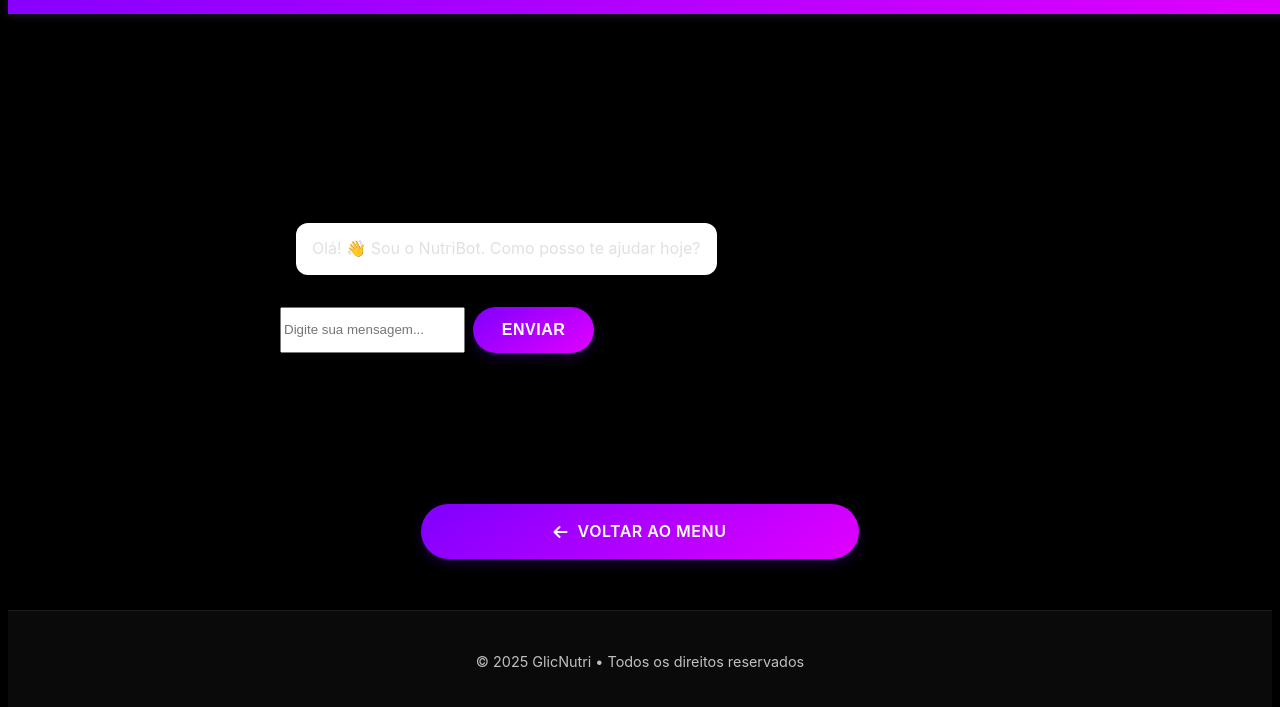
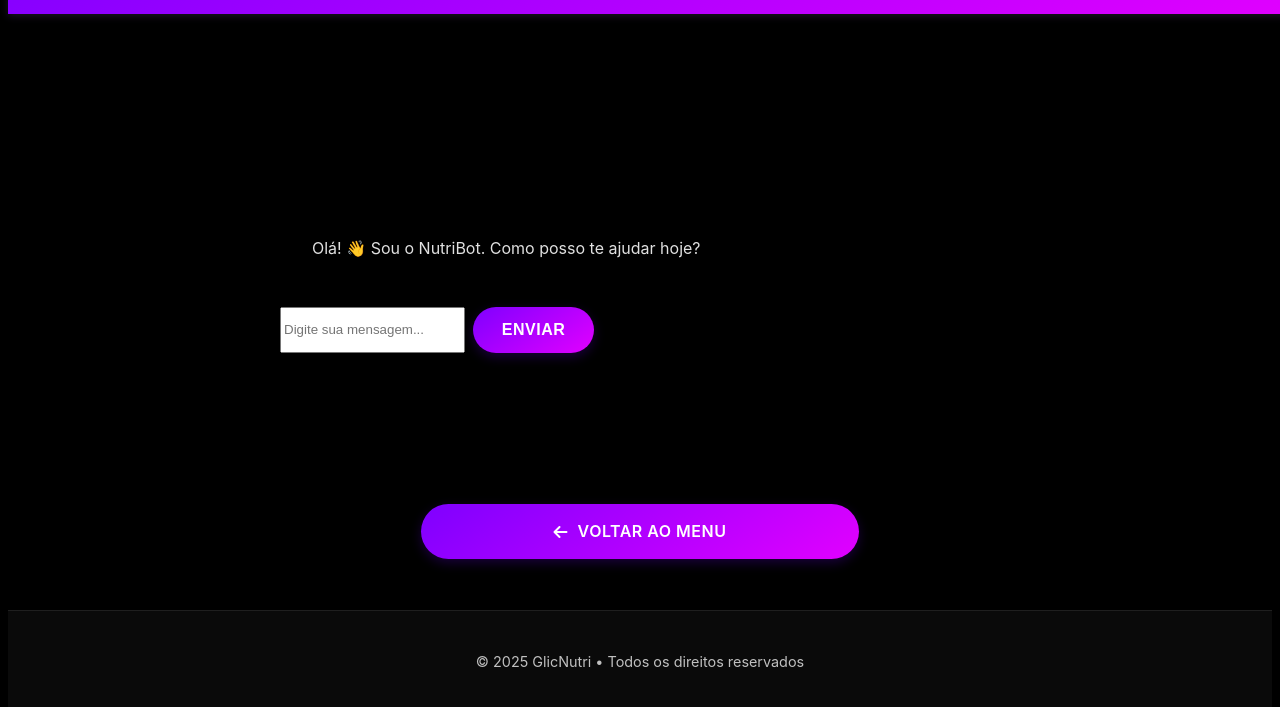
Before and after one commit to oFernandoSantos/GlicNutriV2, a plain HTML site: page SuporteChat.html in a window 1280 px wide. Shown: the part 93-800 px from the top of the page. Drawn offline with Linux system fonts and the light colour scheme.

Commit message:
Update SuporteChat.html

```diff
--- a/SuporteChat.html
+++ b/SuporteChat.html
@@ -21,7 +21,7 @@
   <main>
     <div style="width: 100%; max-width: 600px;">
       <div id="chatBox" style="background: black; padding: 1em; border-radius: 12px; box-shadow: 0 4px 12px rgba(0,0,0,0.1); max-height: 300px; overflow-y: auto; display: flex; flex-direction: column; gap: 0.8em;">
-        <div style="align-self: flex-start; background-color: white; padding: 0.8em 1em; border-radius: 12px;">
+        <div style="align-self: flex-start; background-color: black; padding: 0.8em 1em; border-radius: 12px;">
           Olá! 👋 Sou o NutriBot. Como posso te ajudar hoje?
         </div>
       </div>
```
